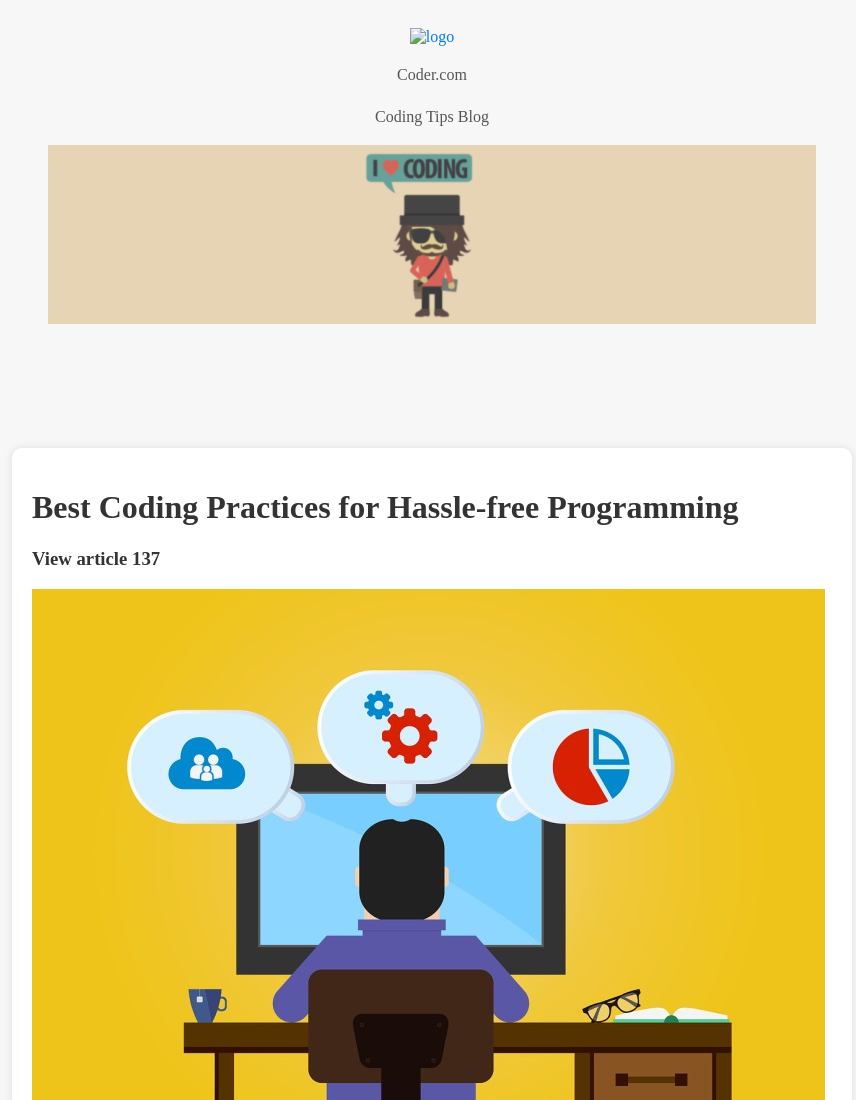
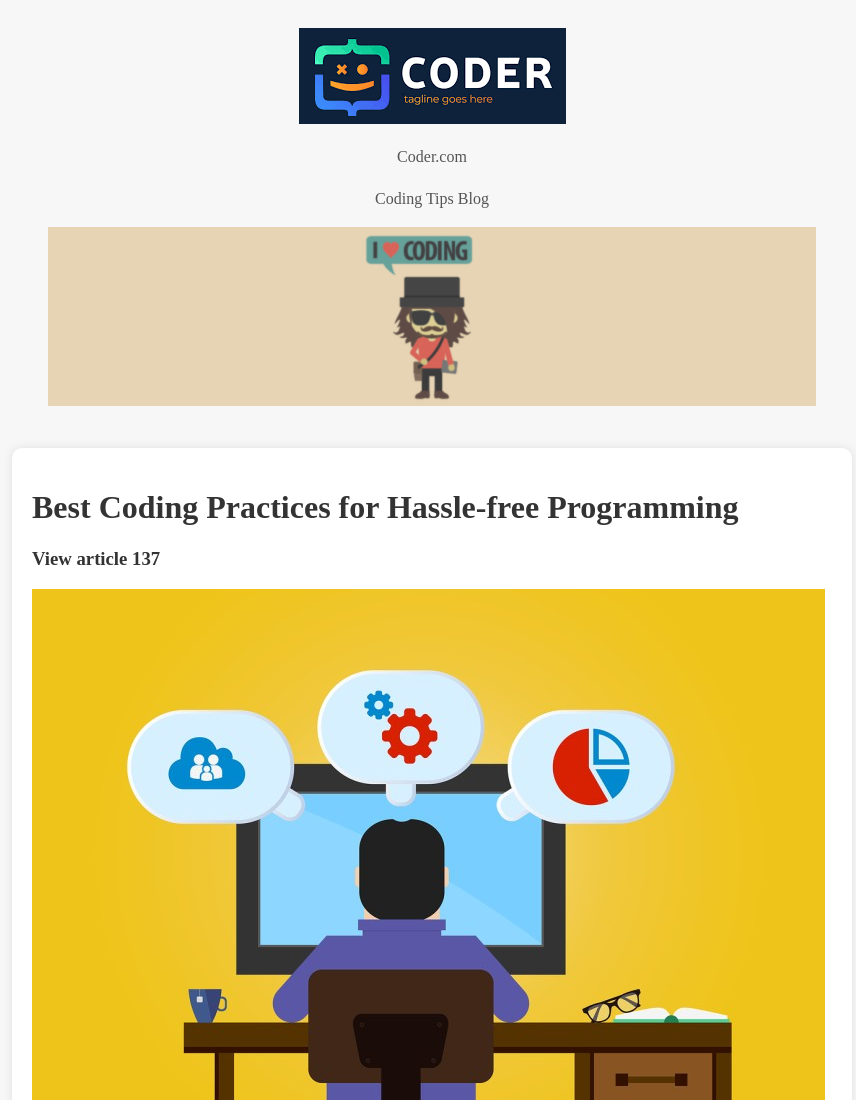
Before and after one commit to mdzubairx/Simple-Blog-Page, a plain HTML site: page index.html in a window 1280 px wide. Shown: the top 1100 px of the page, without its empty margins (208-1064 px from the left). Drawn offline with Linux system fonts and the light colour scheme; files whose address does not match are found by name.

Commit message:
Update index.html

```diff
--- a/index.html
+++ b/index.html
@@ -9,7 +9,7 @@
 <!-- Header section -->
 <header id="main-header">
 
-      <a href=""> <img id="logo" src="coding images\download.png" alt="logo"> </a>
+      <a href=""> <img id="logo" src="download.png" alt="logo"> </a>
 
        <a href="https://coder.com/"><p>Coder.com</p></a>
 
```
